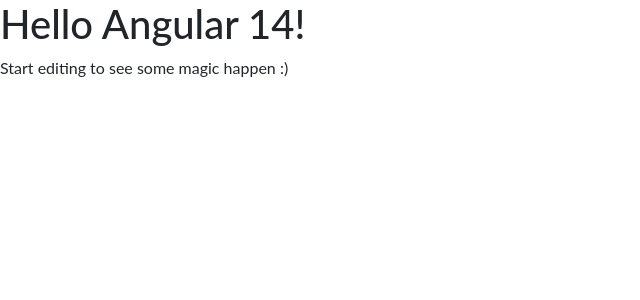
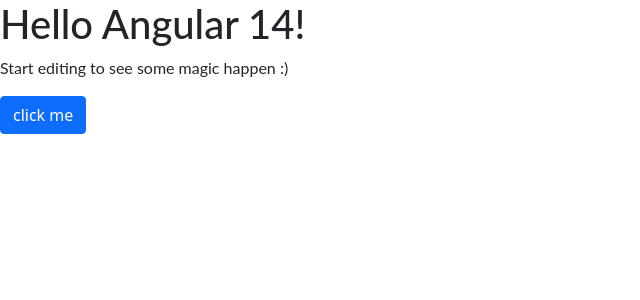
Before and after one commit to rehanhanar7/Angular-12-Bootstrap-5-Starter, an Angular app: page / in a window 1280 px wide. Shown: the top 300 px of the page, without its empty margins (0-640 px from the left). Built offline with nearby package versions, Linux system fonts and the light colour scheme.

Commit message:
1 file modified

```diff
--- a/src/app/app.component.html
+++ b/src/app/app.component.html
@@ -1,4 +1,3 @@
 <hello name="{{ name }}"></hello>
-<p>
-  Start editing to see some magic happen :)
-</p>
+<p>Start editing to see some magic happen :)</p>
+<button class="btn btn-primary">click me</button>
```
